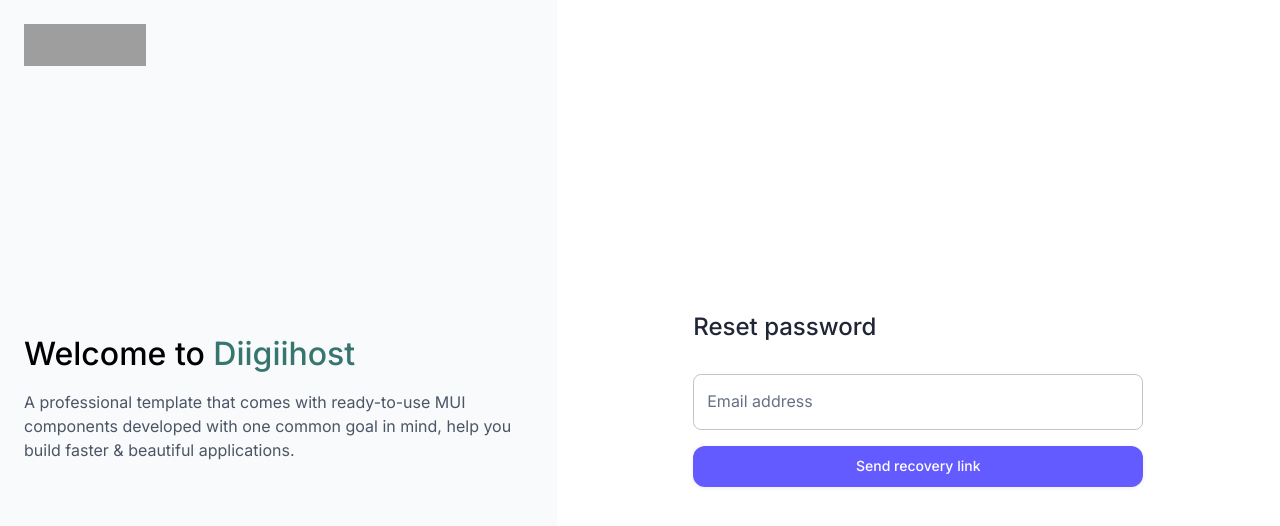
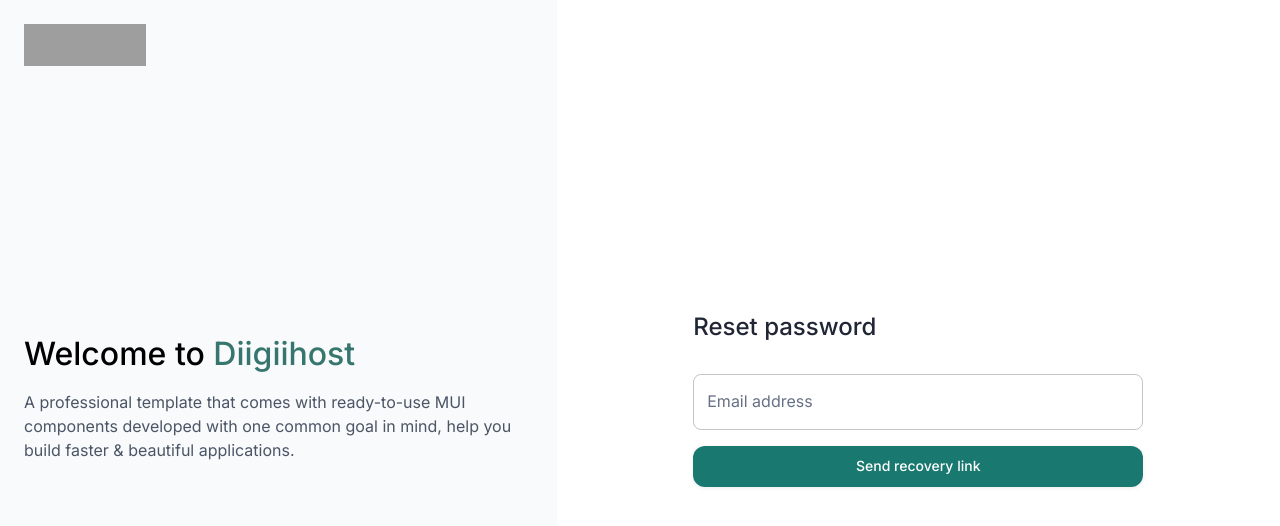
Before and after one commit to devendramali-digihost/diigiihost-task-manager, a Next.js app: page /auth/reset-password in a window 1280 px wide. Shown: the top 526 px of the page. Built offline with nearby package versions, Linux system fonts and the light colour scheme; no server answers; grey boxes are pictures that could not be loaded.

Commit message:
css change

```diff
--- a/src/components/auth/reset-password-form.tsx
+++ b/src/components/auth/reset-password-form.tsx
@@ -67,7 +67,7 @@
             )}
           />
           {errors.root ? <Alert color="error">{errors.root.message}</Alert> : null}
-          <Button disabled={isPending} type="submit" variant="contained">
+          <Button disabled={isPending} type="submit" variant="contained" sx={{ backgroundColor: '#19786f', '&:hover': { backgroundColor: '#16645d' } }}>
             Send recovery link
           </Button>
         </Stack>
--- a/src/components/auth/sign-in-form.tsx
+++ b/src/components/auth/sign-in-form.tsx
@@ -132,7 +132,7 @@
             )}
           />
           {errors.root ? <Alert color="error">{errors.root.message}</Alert> : null}
-          <Button disabled={isPending} type="submit" variant="contained">
+          <Button className='bg-[#19786f]' disabled={isPending} type="submit" variant="contained"  sx={{ backgroundColor: '#19786f', '&:hover': { backgroundColor: '#16645d' } }}>
             Sign in
           </Button>
           <div>
```
